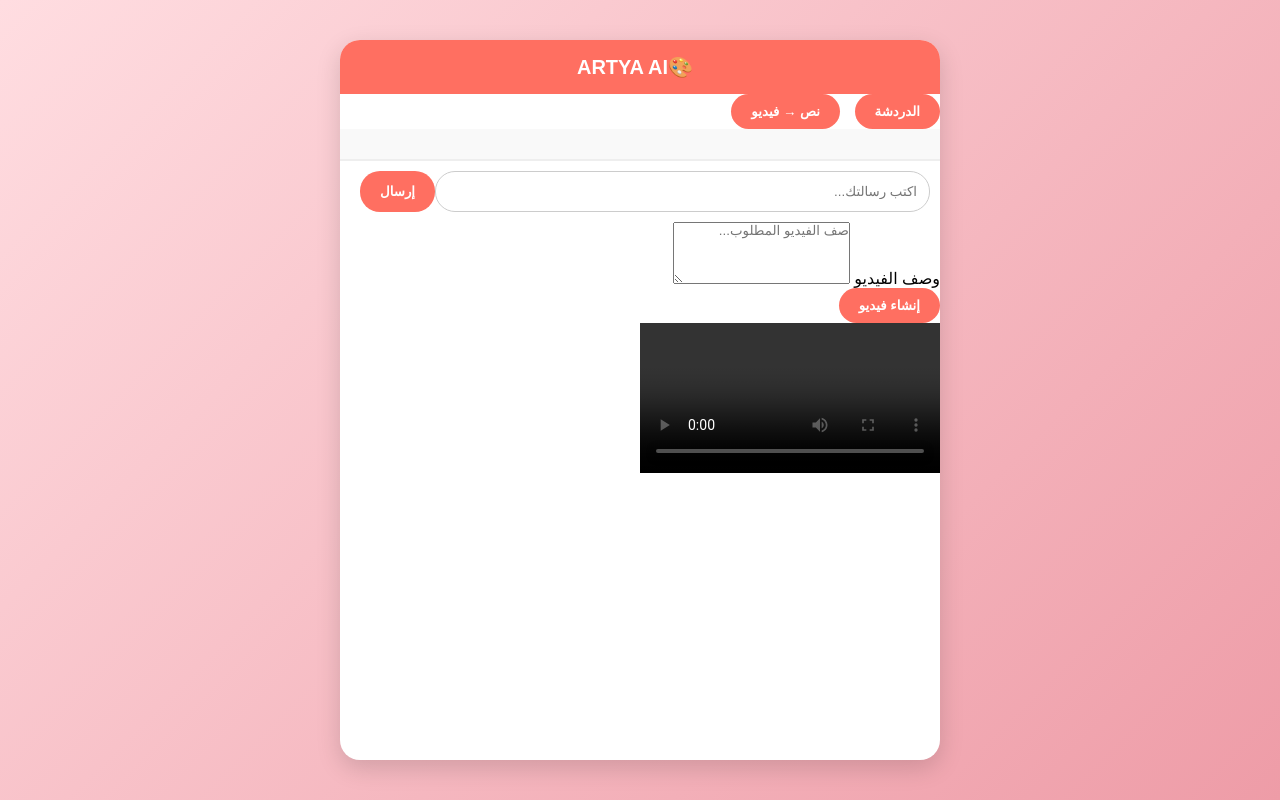
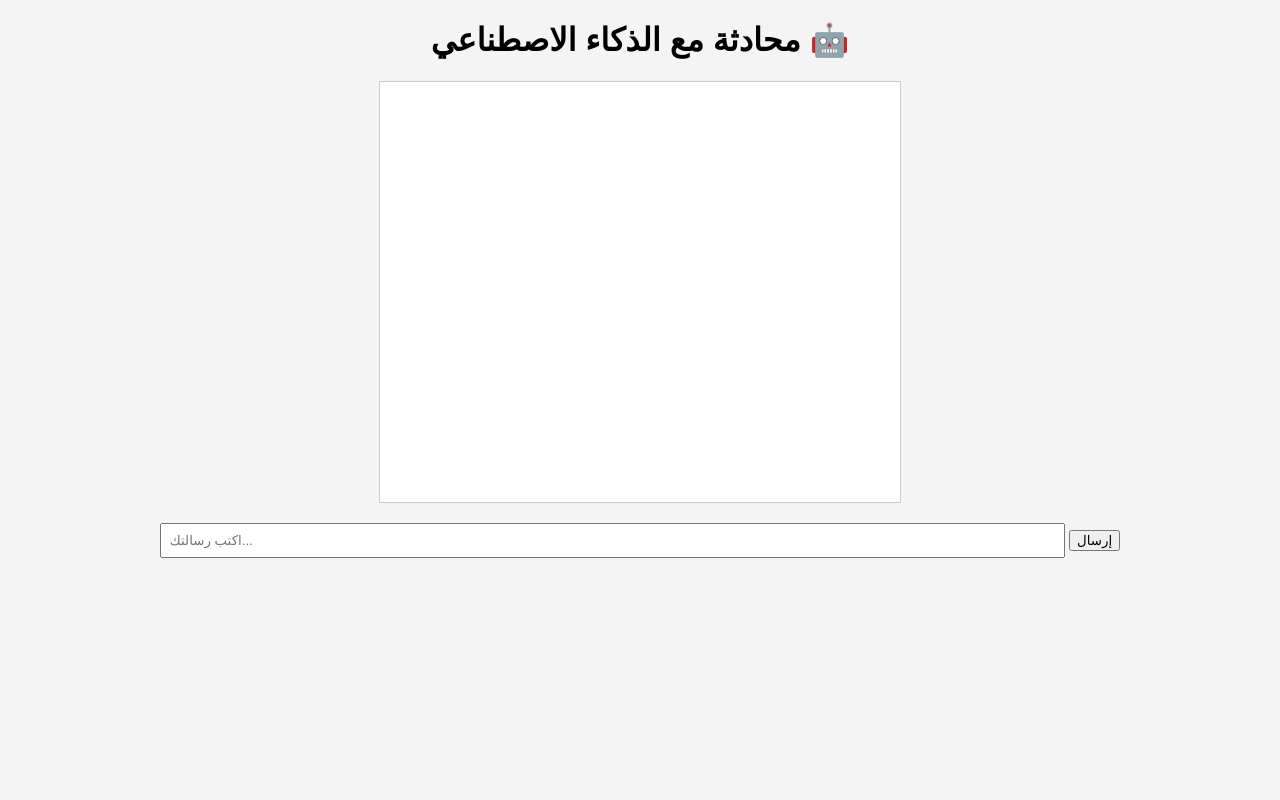
Before and after one commit to mhmdbwzyany527-code/ai-chat-app, a website: page public/index.html in a window 1280 px wide. Drawn offline with Linux system fonts and the light colour scheme.

Commit message:
Update index.html

```diff
--- a/public/index.html
+++ b/public/index.html
@@ -1,57 +1,23 @@
 <!DOCTYPE html>
-<html lang="ar" dir="rtl">
+<html lang="ar">
 <head>
-  <meta charset="UTF-8" />
-  <meta name="viewport" content="width=device-width, initial-scale=1" />
-  <title>ARTYA AI</title>
-  <link rel="stylesheet" href="./style.css" />
+  <meta charset="UTF-8">
+  <title>AI Chat App</title>
+  <style>
+    body { font-family: Arial; background:#f4f4f4; text-align:center; }
+    #chat-box { width: 90%; max-width:500px; margin:20px auto; padding:10px; border:1px solid #ccc; background:#fff; height:400px; overflow-y:auto; }
+    .message { margin:5px; padding:8px; border-radius:5px; }
+    .user { background:#d1ffd1; text-align:right; }
+    .bot { background:#e1e1ff; text-align:left; }
+  </style>
 </head>
 <body>
-  <div class="app">
-    <header class="topbar">
-      <div class="logo">🎨</div>
-      <div class="title">ARTYA AI</div>
-    </header>
-
-    <nav class="tabs">
-      <button class="tab active" data-tab="chat">الدردشة</button>
-      <button class="tab" data-tab="video">نص → فيديو</button>
-      <span class="spacer"></span>
-      <span id="video-countdown" class="countdown hidden"></span>
-    </nav>
-
-    <main id="views">
-      <!-- View: Chat -->
-      <section id="view-chat" class="view active">
-        <div id="messages" class="messages"></div>
-        <form id="form" class="input-bar">
-          <input id="userInput" type="text" placeholder="اكتب رسالتك..." autocomplete="off" />
-          <button type="submit">إرسال</button>
-        </form>
-      </section>
-
-      <!-- View: Video -->
-      <section id="view-video" class="view">
-        <div id="video-locked" class="card info hidden"></div>
-
-        <form id="video-form" class="card form hidden">
-          <label class="lbl">وصف الفيديو</label>
-          <textarea id="video-prompt" rows="4" placeholder="صف الفيديو المطلوب..."></textarea>
-          <div class="row">
-            <button type="submit">إنشاء فيديو</button>
-          </div>
-        </form>
-
-        <div id="video-result" class="card hidden">
-          <video id="video-player" controls playsinline></video>
-        </div>
-      </section>
-    </main>
-  </div>
-
-  <script>
-    window.__VIDEO_UNLOCK_AT__ = "2026-01-13T00:00:00Z";
-  </script>
-  <script src="./script.js"></script>
+  <h1>محادثة مع الذكاء الاصطناعي 🤖</h1>
+  <div id="chat-box"></div>
+  <form id="chat-form">
+    <input id="chat-input" type="text" placeholder="اكتب رسالتك..." style="width:70%;padding:8px;" />
+    <button type="submit">إرسال</button>
+  </form>
+  <script src="script.js"></script>
 </body>
 </html>
```
